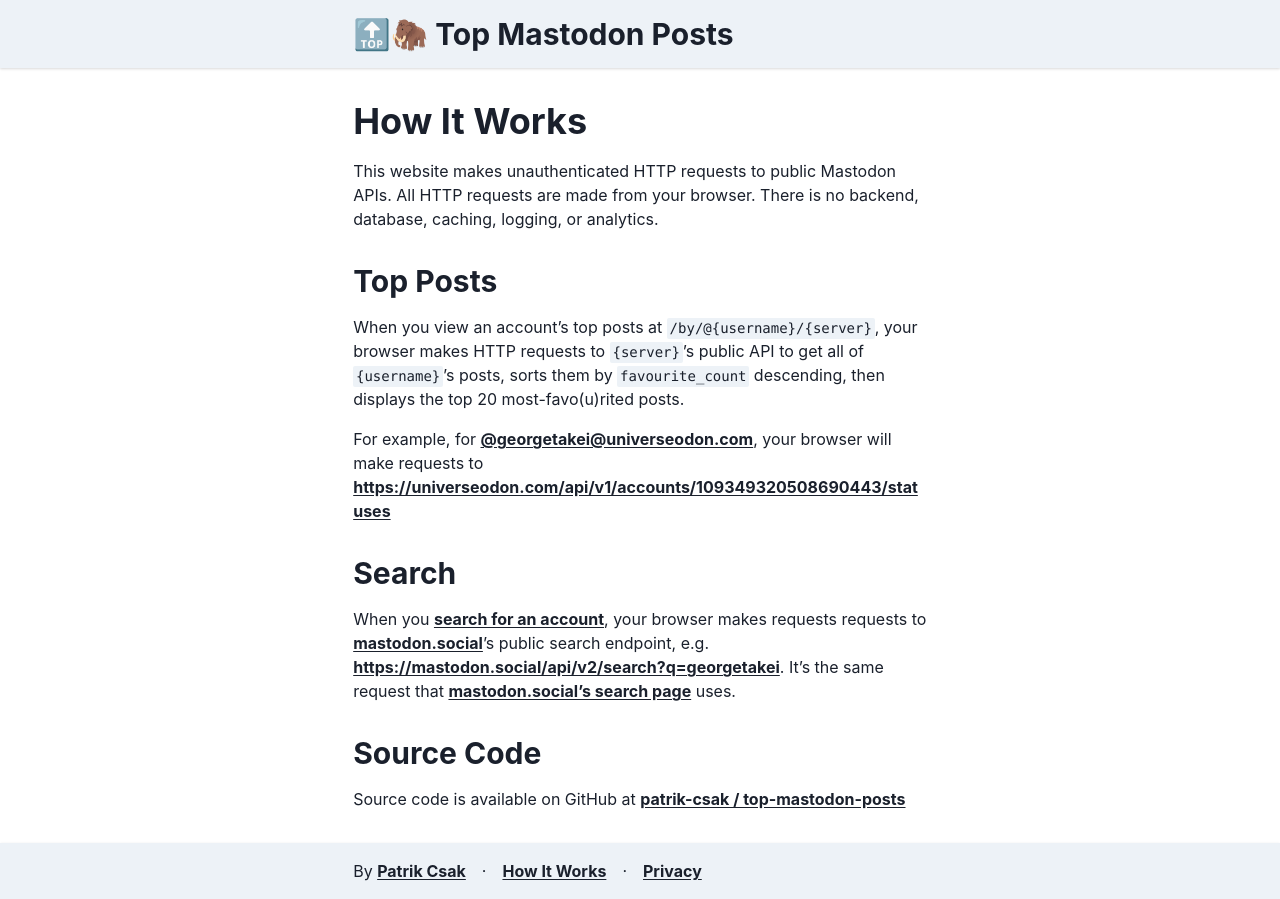
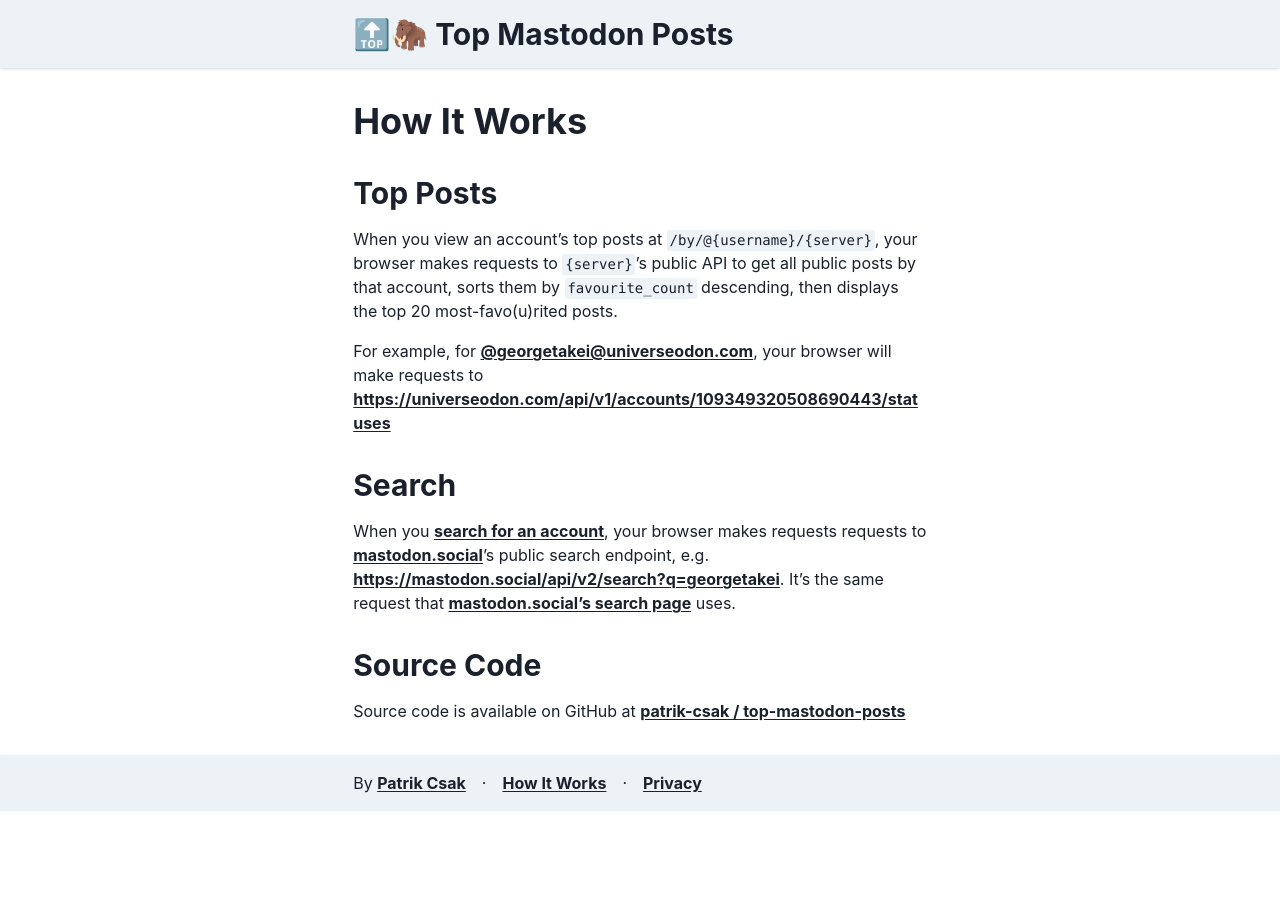
Before and after one commit to patrik-csak/top-mastodon-posts, a Next.js app: page /how-it-works in a window 1280 px wide. After the commit the page ends 811 px from the top, so only its background shows below. Built offline with nearby package versions, Linux system fonts and the light colour scheme.

Commit message:
improve copy

```diff
--- a/src/pages/how-it-works.tsx
+++ b/src/pages/how-it-works.tsx
@@ -16,12 +16,6 @@
 			<Flex direction="column" gap={4}>
 				<Heading as="h2">How It Works</Heading>
 
-				<Text>
-					This website makes unauthenticated HTTP requests to public Mastodon
-					APIs. All HTTP requests are made from your browser. There is no
-					backend, database, caching, logging, or analytics.
-				</Text>
-
 				<Spacer />
 
 				<Heading as="h3" size="lg">
@@ -30,11 +24,10 @@
 
 				<Text>
 					When you view an account&rsquo;s top posts at{" "}
-					<Code>{"/by/@{username}/{server}"}</Code>, your browser makes HTTP
-					requests to <Code>{"{server}"}</Code>&rsquo;s public API to get all of{" "}
-					<Code>{"{username}"}</Code>&rsquo;s posts, sorts them by{" "}
-					<Code>favourite_count</Code> descending, then displays the top 20
-					most-favo(u)rited posts.
+					<Code>{"/by/@{username}/{server}"}</Code>, your browser makes requests
+					to <Code>{"{server}"}</Code>&rsquo;s public API to get all public
+					posts by that account, sorts them by <Code>favourite_count</Code>{" "}
+					descending, then displays the top 20 most-favo(u)rited posts.
 				</Text>
 
 				<Text>
--- a/src/pages/privacy.tsx
+++ b/src/pages/privacy.tsx
@@ -9,8 +9,8 @@
 
 				<Text>
 					This website retains no data. It has no backend, database, caching,
-					logging, or analytics. All HTTP requests are made from your browser to
-					public Mastodon API endpoints with no authentication.
+					logging, analytics, or ads. All HTTP requests are made from your
+					browser to public Mastodon API endpoints.
 				</Text>
 			</Flex>
 		</Container>
```
